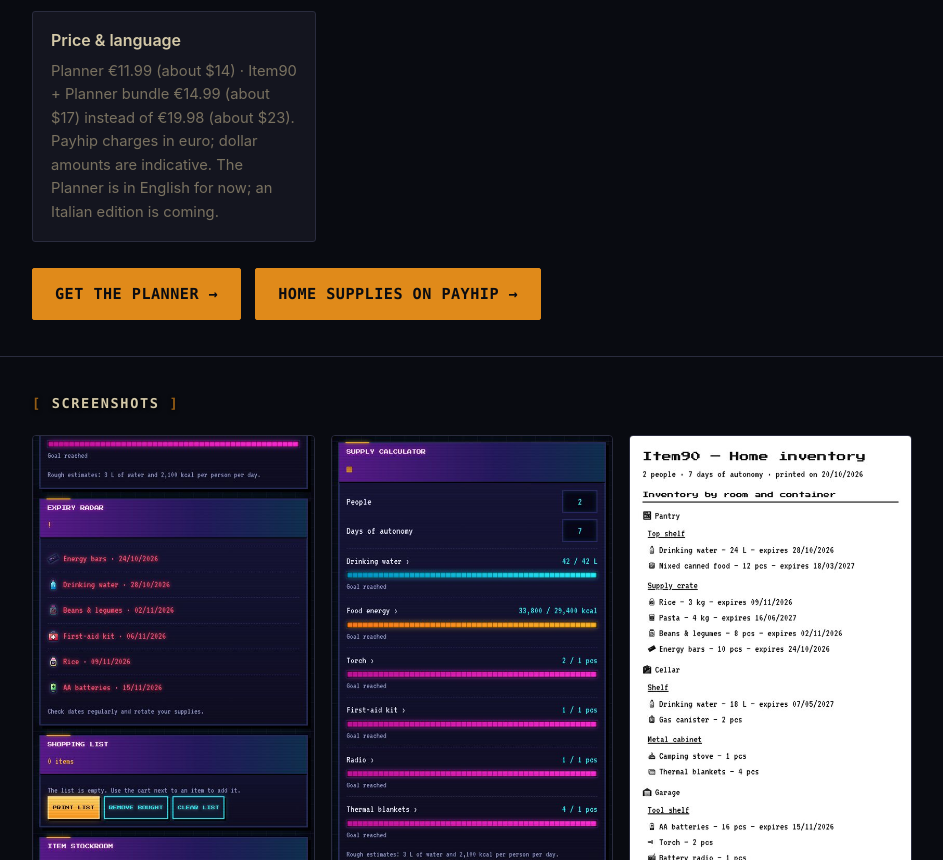
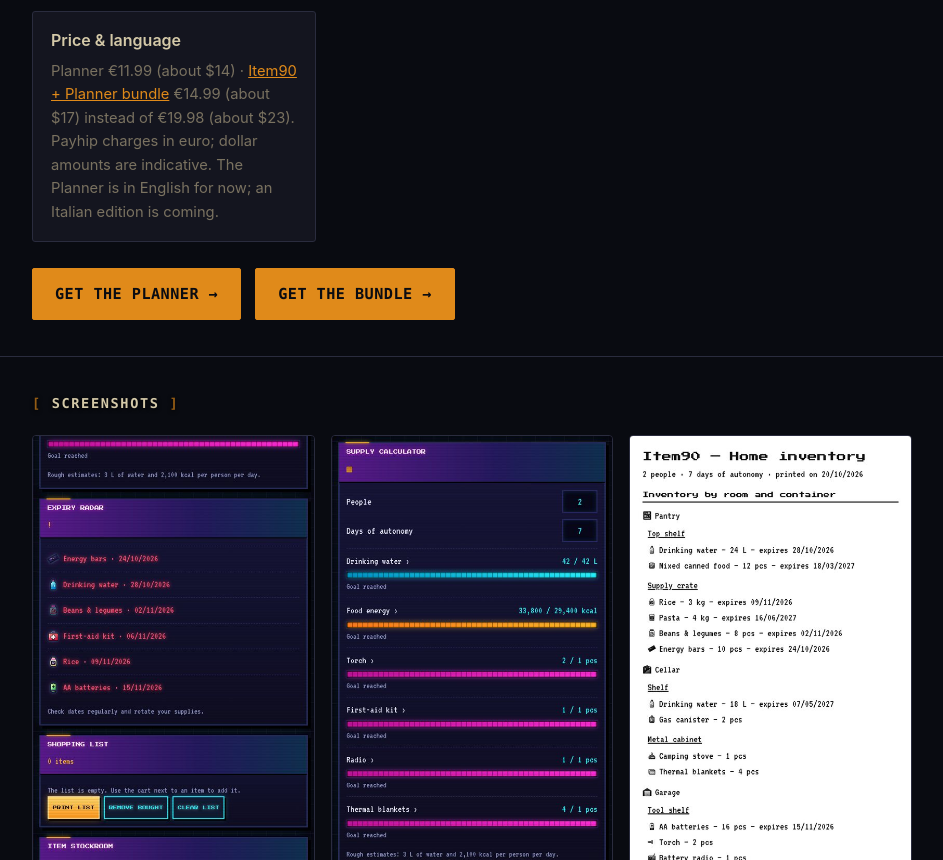
Before and after one commit to Survival-apps/survival-apps.github.io, a plain HTML site: page item90/index.html in a window 1280 px wide. Shown: the part 1882-2742 px from the top of the page, without its empty margins (168-1111 px from the left). Drawn offline with Linux system fonts and the light colour scheme.

Commit message:
Item90: link al bundle

```diff
--- a/item90/index.html
+++ b/item90/index.html
@@ -104,11 +104,11 @@
       <div class="feature"><div class="t">The paper half</div><div class="d">Printable PDF planner plus a macro-free spreadsheet (XLSX and ODS): water and calorie calculators for 14, 30 or 90 days, a from-zero shopping list, a buy-and-rotate calendar, and one-page sheets for water, dry food, over-the-counter medicines and hygiene.</div></div>
       <div class="feature"><div class="t">Made to work with Item90</div><div class="d">Two PDF editions: stand-alone, and one for use alongside Item90, with the same logic as the app and a printed room → container → item inventory as backup.</div></div>
       <div class="feature"><div class="t">Sources, not guesses</div><div class="d">Figures come from public sources — Ready.gov/FEMA for water, WHO and partners for the calorie starting point, the European Commission for the 72-hour minimum — each with its link. They are kept side by side, not merged into one number. No medicine quantities: a sheet to fill in with your doctor or pharmacist.</div></div>
-      <div class="feature"><div class="t">Price &amp; language</div><div class="d">Planner €11.99 (about $14) · Item90 + Planner bundle €14.99 (about $17) instead of €19.98 (about $23). Payhip charges in euro; dollar amounts are indicative. The Planner is in English for now; an Italian edition is coming.</div></div>
+      <div class="feature"><div class="t">Price &amp; language</div><div class="d">Planner €11.99 (about $14) · <a href="https://payhip.com/b/HChqu" target="_blank" rel="noopener">Item90 + Planner bundle</a> €14.99 (about $17) instead of €19.98 (about $23). Payhip charges in euro; dollar amounts are indicative. The Planner is in English for now; an Italian edition is coming.</div></div>
     </div>
     <div class="cta-row">
       <a class="cta" href="https://payhip.com/b/bsn45" target="_blank" rel="noopener">GET THE PLANNER →</a>
-      <a class="cta" href="https://payhip.com/Survivalapps/home-supplies" target="_blank" rel="noopener">HOME SUPPLIES ON PAYHIP →</a>
+      <a class="cta" href="https://payhip.com/b/HChqu" target="_blank" rel="noopener">GET THE BUNDLE →</a>
     </div>
   </div>
 </section>
```
Also changed, not shown: 1 other file.
